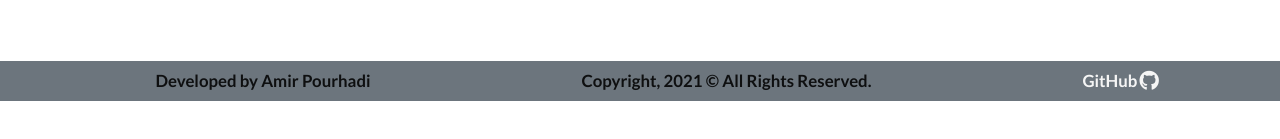
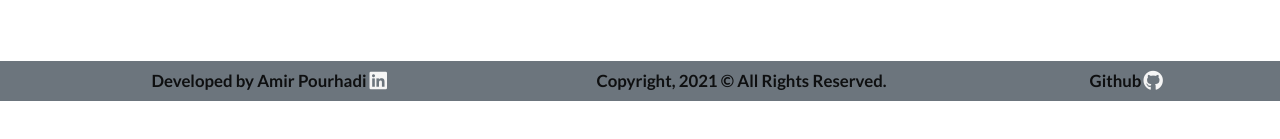
Before and after one commit to Amir-Pourhadi/Contact-Manager, a React (Create React App) app: page / in a window 1280 px wide. Shown: the part 699-838 px from the top of the page. Built offline with nearby package versions, Linux system fonts and the light colour scheme; no server answers.

Commit message:
footer updated

```diff
--- a/src/components/Footer.jsx
+++ b/src/components/Footer.jsx
@@ -2,11 +2,26 @@ export default function Footer() {
 	return (
 		<footer>
 			<ul>
-				<li>Developed by Amir Pourhadi</li>
+				<li>
+					Developed by Amir Pourhadi
+					<a
+						href="https://www.linkedin.com/in/amirpourhadi"
+						target="/"
+						data-inverted=""
+						data-tooltip="View Profile on LinkedIn"
+						data-position="top left">
+						<i className="linkedin icon"></i>
+					</a>
+				</li>
 				<li>Copyright, 2021 &copy; All Rights Reserved.</li>
 				<li>
-					<a href="https://github.com/Amir-Pourhadi/Contact-Manager" target="/">
-						GitHub
+					Github
+					<a
+						href="https://github.com/Amir-Pourhadi/Contact-Manager"
+						target="/"
+						data-inverted=""
+						data-tooltip="View Source on GitHub"
+						data-position="top left">
 						<i className="github icon"></i>
 					</a>
 				</li>
```
